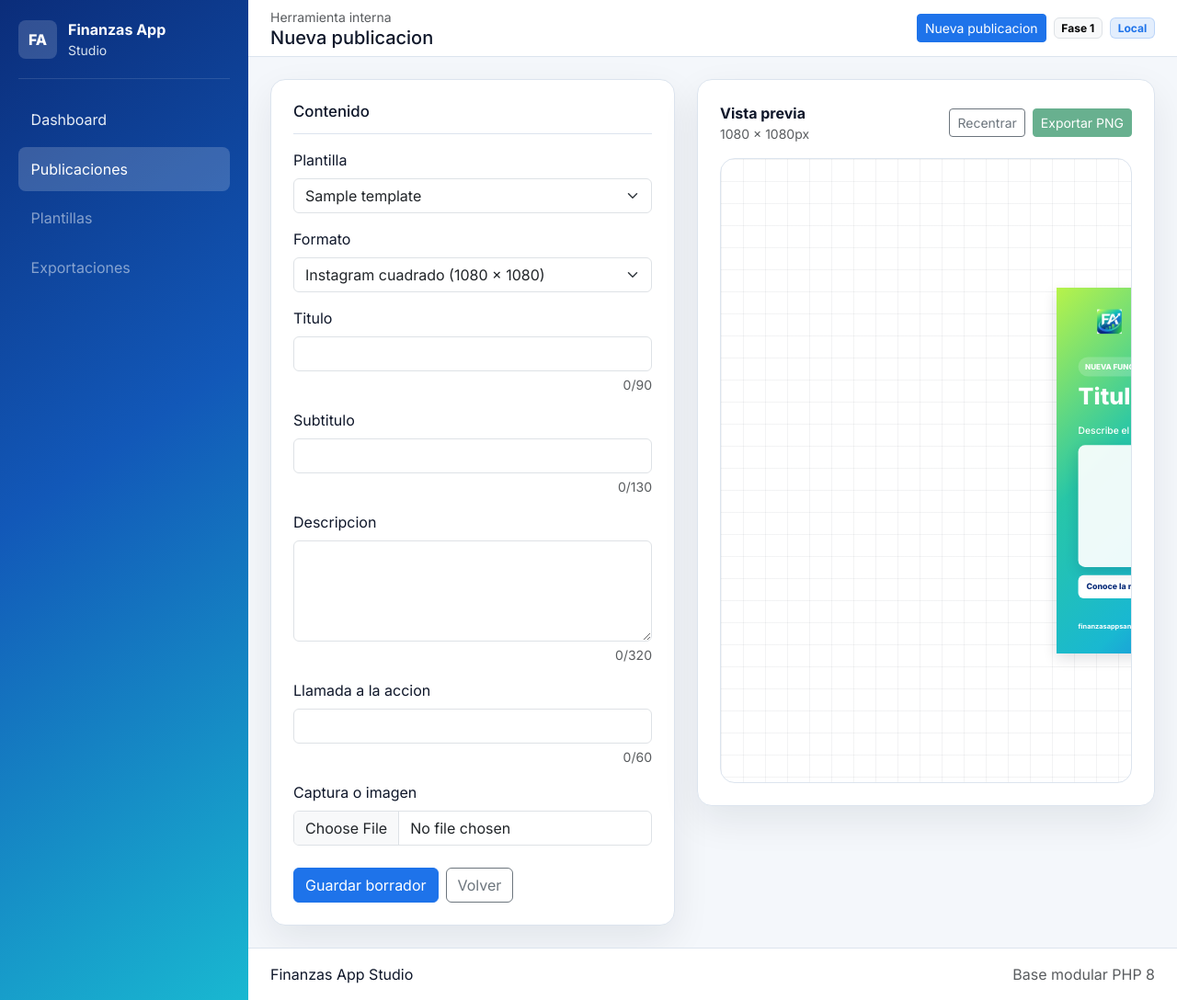
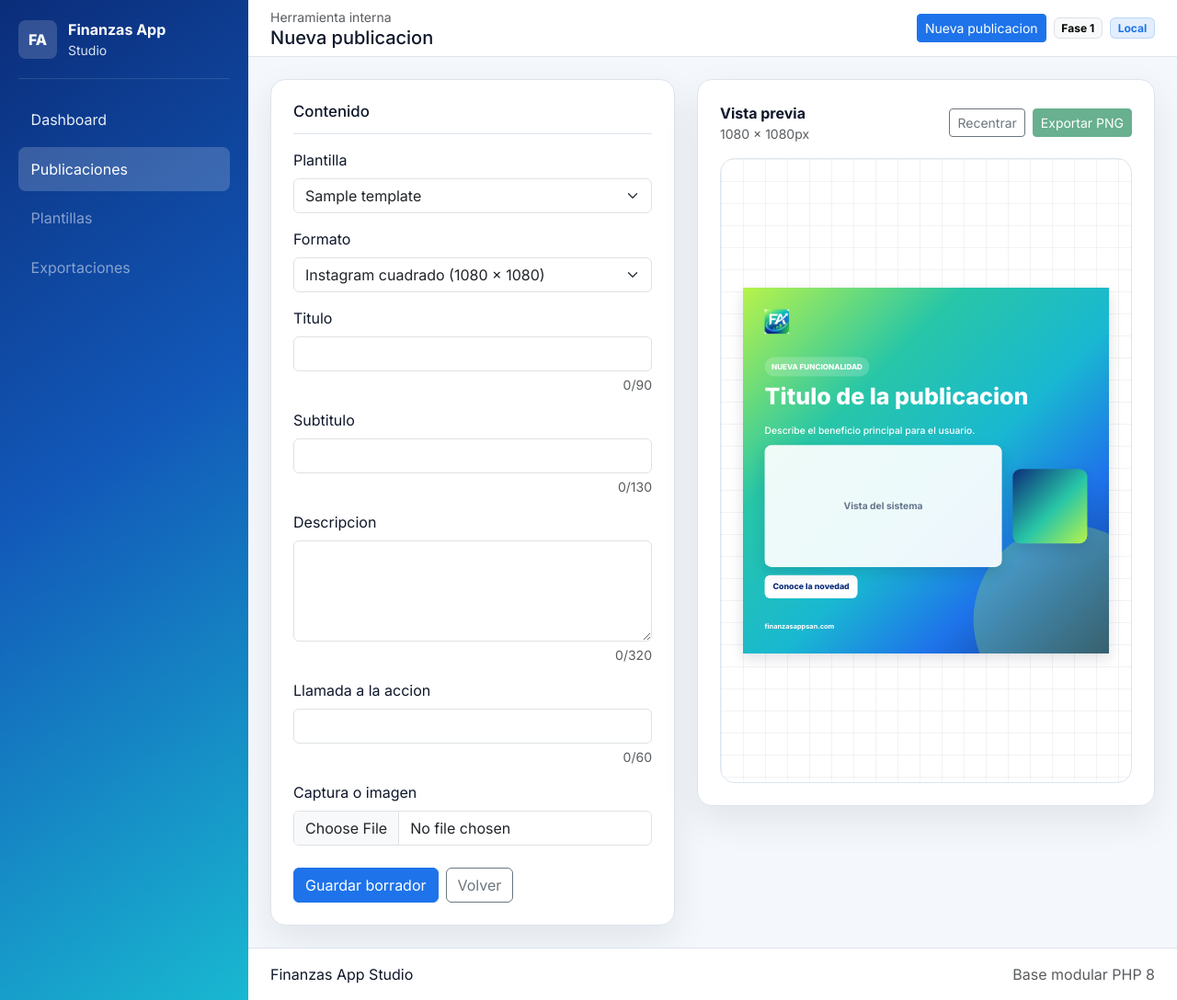
Before and after one commit to emanuelsantamariabello-star/Finanzas-App-Studio, a PHP site: page /finanzas_app_studio/posts/create in a window 1280 px wide. Shown: the whole page at 92% size. Run offline with PHP 8.4, Linux system fonts and the light colour scheme; tables that the repository leaves empty hold one stand-in row (values such as "Sample post"); some libraries are stand-ins or nearby versions.

Commit message:
fix: corregir escala del preview y proporción del logo

```diff
--- a/app/views/posts/form.php
+++ b/app/views/posts/form.php
@@ -115,10 +115,13 @@ $action = $post === null ? '/posts/store' : '/posts/update';
             </div>
         </div>
         <div class="preview-stage">
+            <div class="preview-scale-box" data-preview-scale-box>
                 <article class="post-canvas" data-post-canvas>
                     <div class="post-bg-shape"></div>
                     <header class="post-header">
+                        <div class="post-logo-frame">
                             <img data-preview-logo alt="Finanzas App" src="<?= e(asset('images/branding/logo-finanzas-app.png')) ?>">
+                        </div>
                         <span data-preview-version></span>
                     </header>
                     <main class="post-content">
@@ -138,6 +141,7 @@ $action = $post === null ? '/posts/store' : '/posts/update';
                     <footer class="post-footer">finanzasappsan.com</footer>
                 </article>
             </div>
+        </div>
     </section>
 </form>
 
--- a/assets/css/app.css
+++ b/assets/css/app.css
@@ -244,10 +244,12 @@ body {
 }
 
 .preview-stage {
-    display: grid;
-    place-items: center;
+    display: flex;
+    align-items: center;
+    justify-content: center;
     overflow: auto;
     min-height: 680px;
+    height: min(72vh, 760px);
     background:
         linear-gradient(90deg, rgba(15, 23, 42, .05) 1px, transparent 1px),
         linear-gradient(rgba(15, 23, 42, .05) 1px, transparent 1px);
@@ -255,6 +257,11 @@ body {
     border-radius: 16px;
     border: 1px solid var(--fa-border);
     padding: 24px;
+}
+
+.preview-scale-box {
+    position: relative;
+    flex: 0 0 auto;
 }
 
 .post-canvas {
@@ -269,7 +276,7 @@ body {
     color: var(--fa-white);
     background: var(--fa-gradient-primary);
     font-family: Inter, "Segoe UI", Arial, sans-serif;
-    transform-origin: top center;
+    transform-origin: top left;
     box-shadow: 0 16px 40px rgba(15, 23, 42, 0.14);
 }
 
@@ -314,9 +321,20 @@ body {
     flex: 0 0 auto;
 }
 
-.post-header img {
+.post-logo-frame {
+    display: flex;
+    align-items: center;
+    justify-content: flex-start;
     width: 184px;
-    max-height: 72px;
+    height: 72px;
+}
+
+.post-logo-frame img {
+    display: block;
+    width: auto;
+    height: auto;
+    max-width: 100%;
+    max-height: 100%;
     object-fit: contain;
 }
 
@@ -398,7 +416,8 @@ body {
     display: none;
     width: 100%;
     height: 100%;
-    object-fit: cover;
+    object-fit: contain;
+    background: var(--fa-white);
 }
 
 .post-image-frame.has-image img {
@@ -498,4 +517,9 @@ body {
         align-items: flex-start;
         flex-direction: column;
     }
+
+    .preview-stage {
+        min-height: 420px;
+        height: 68vh;
+    }
 }
--- a/assets/js/editor/export.js
+++ b/assets/js/editor/export.js
@@ -7,12 +7,13 @@ document.addEventListener('DOMContentLoaded', () => {
 
     const button = form.querySelector('[data-export-button]');
     const canvasNode = form.querySelector('[data-post-canvas]');
+    const scaleBox = form.querySelector('[data-preview-scale-box]');
     const registerUrl = form.querySelector('[data-export-register-url]')?.value || '';
 
     const waitForImages = async () => {
         const images = Array.from(canvasNode.querySelectorAll('img')).filter((image) => image.src);
         await Promise.all(images.map((image) => {
-            if (image.complete) {
+            if (image.complete && image.naturalWidth > 0 && image.naturalHeight > 0) {
                 return Promise.resolve();
             }
 
@@ -44,18 +45,32 @@ document.addEventListener('DOMContentLoaded', () => {
             await waitForImages();
             const originalTransform = canvasNode.style.transform;
             const originalMargin = canvasNode.style.marginBottom;
+            const originalBoxWidth = scaleBox?.style.width || '';
+            const originalBoxHeight = scaleBox?.style.height || '';
+            let output;
+
+            try {
                 canvasNode.style.transform = 'none';
                 canvasNode.style.marginBottom = '0';
+                if (scaleBox) {
+                    scaleBox.style.width = `${canvasNode.offsetWidth}px`;
+                    scaleBox.style.height = `${canvasNode.offsetHeight}px`;
+                }
 
-            const output = await window.html2canvas(canvasNode, {
+                output = await window.html2canvas(canvasNode, {
                     backgroundColor: null,
                     scale: 1,
                     useCORS: true,
                     logging: false,
                 });
-
+            } finally {
                 canvasNode.style.transform = originalTransform;
                 canvasNode.style.marginBottom = originalMargin;
+                if (scaleBox) {
+                    scaleBox.style.width = originalBoxWidth;
+                    scaleBox.style.height = originalBoxHeight;
+                }
+            }
 
             const title = form.querySelector('[name="title"]')?.value || 'publicacion';
             const date = new Date().toISOString().slice(0, 10);
--- a/assets/js/editor/preview.js
+++ b/assets/js/editor/preview.js
@@ -6,6 +6,7 @@ document.addEventListener('DOMContentLoaded', () => {
     }
 
     const canvas = form.querySelector('[data-post-canvas]');
+    const scaleBox = form.querySelector('[data-preview-scale-box]');
     const templateSelect = form.querySelector('[data-preview-field="template_id"]');
     const formatSelect = form.querySelector('[data-preview-field="format"]');
     const uploadInput = form.querySelector('[data-preview-image]');
@@ -45,10 +46,15 @@ document.addEventListener('DOMContentLoaded', () => {
         const stage = form.querySelector('.preview-stage');
         const width = Number(formatSelect.selectedOptions[0]?.dataset.width || 1080);
         const height = Number(formatSelect.selectedOptions[0]?.dataset.height || 1080);
-        const scale = Math.min((stage.clientWidth - 48) / width, (stage.clientHeight - 48) / height, 0.52);
+        const availableWidth = Math.max(stage.clientWidth - 48, 1);
+        const availableHeight = Math.max(stage.clientHeight - 48, 1);
+        const scale = Math.min(availableWidth / width, availableHeight / height, 1);
         const safeScale = Math.max(scale, 0.18);
+
         canvas.style.transform = `scale(${safeScale})`;
-        canvas.style.marginBottom = `${height * safeScale - height}px`;
+        scaleBox.style.width = `${width * safeScale}px`;
+        scaleBox.style.height = `${height * safeScale}px`;
+        scaleBox.dataset.previewScale = String(safeScale);
     };
 
     const applyImage = (src) => {
@@ -75,6 +81,7 @@ document.addEventListener('DOMContentLoaded', () => {
         canvas.dataset.format = format;
         canvas.style.width = `${width}px`;
         canvas.style.height = `${height}px`;
+        canvas.style.marginBottom = '0';
         nodes.label.textContent = template.label;
         nodes.title.textContent = getValue('title', 'Titulo de la publicacion');
         nodes.subtitle.textContent = getValue('subtitle');
```
Lines whose indentation alone changed are shown as unchanged.
